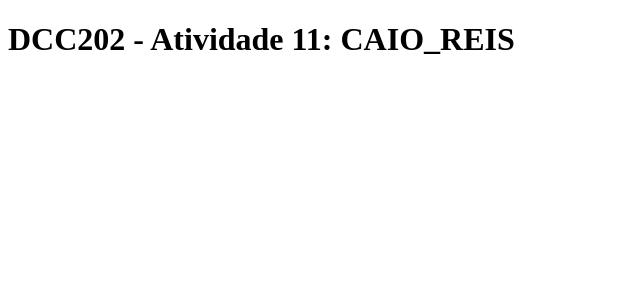
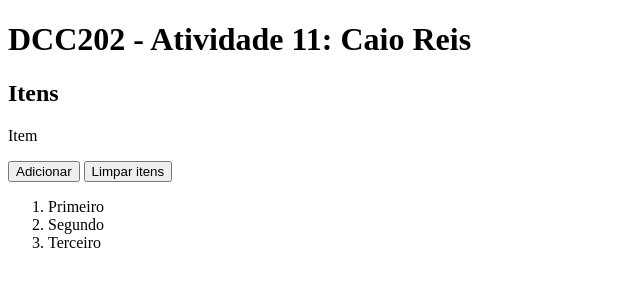
Before and after one commit to ufjf-dcc202/ufjf-dcc202-2023-3-a-atv11-Caioreis08, a plain HTML site: page index.html in a window 1280 px wide. Shown: the whole page, without its empty margins (0-640 px from the left). Drawn offline with Linux system fonts and the light colour scheme.

Commit message:
arquivo index.html foi alterado

```diff
--- a/index.html
+++ b/index.html
@@ -1,13 +1,25 @@
 <!DOCTYPE html>
-<html lang="en">
+<html lang="pt">
 <head>
     <meta charset="UTF-8">
     <meta name="viewport" content="width=device-width, initial-scale=1.0">
-    <title>DCC202 - Atividade 11: CAIO_REIS</title>
+    <title>DCC202 - Atividade 11: Caio Reis</title>
+    <script src="main.js" type="module"></script>
 </head>
 <body>
     <main>
-        <h1>DCC202 - Atividade 11: CAIO_REIS</h1>
+        <h1>DCC202 - Atividade 11: Caio Reis</h1>
+        <section>
+            <h2>Itens</h2>
+            <p>Item</p>
+            <button>Adicionar</button>
+            <button>Limpar itens</button>
+            <ol>
+                <li>Primeiro</li>
+                <li>Segundo</li>
+                <li>Terceiro</li>
+            </ol>
+        </section>
     </main>
 </body>
 </html>
```
